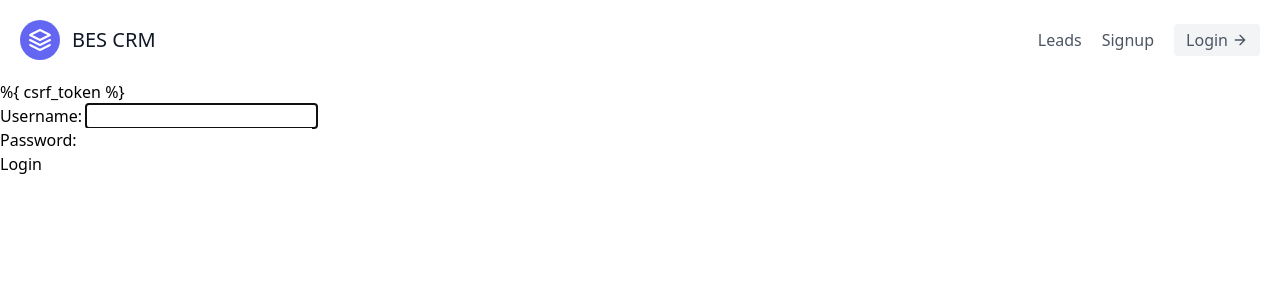
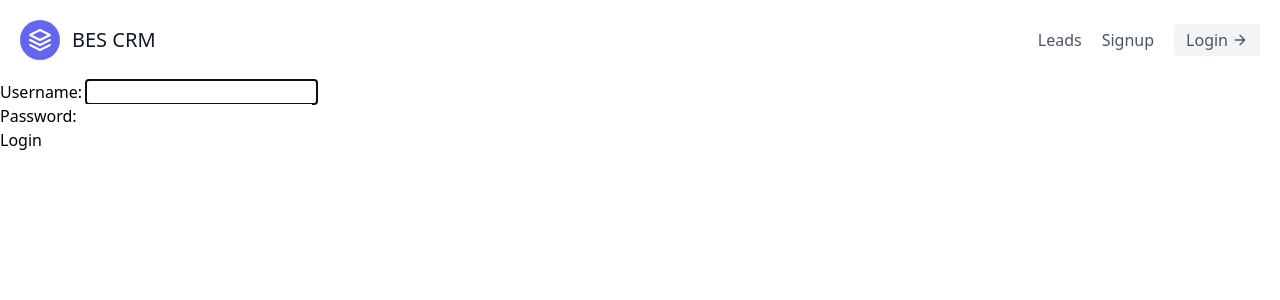
Before and after one commit to JJohnyy/BES-CRM, a Django app: page /login/ in a window 1280 px wide. Shown: the top 300 px of the page. Run offline with Django 3.2, Linux system fonts and the light colour scheme; parts of the project's set-up code (start-up, migrations or seed data) failed here and were passed over; some libraries are stand-ins or nearby versions.

Commit message:
creating login.html

```diff
--- a/templates/navbar.html
+++ b/templates/navbar.html
@@ -12,7 +12,7 @@
             <a href="{% url 'leads:lead-list' %}" class="mr-5 hover:text-gray-900">Leads</a>
             <a class="mr-5 hover:text-gray-900">Signup</a>
         </nav>
-        <a href="#"><button
+        <a href="login.html"><button
             class="inline-flex items-center bg-gray-100 border-0 py-1 px-3 focus:outline-none hover:bg-gray-200 rounded text-base mt-4 md:mt-0">
             Login
             <svg fill="none" stroke="currentColor" stroke-linecap="round" stroke-linejoin="round" stroke-width="2"
--- a/templates/registration/login.html
+++ b/templates/registration/login.html
@@ -3,7 +3,7 @@
 {% block content %}
 
 <form action="POST">
-   %{ csrf_token %}
+   {% csrf_token %}
    {{ form.as_p }}
    <button type="submit" name="login">Login</button>
 </form>
```
